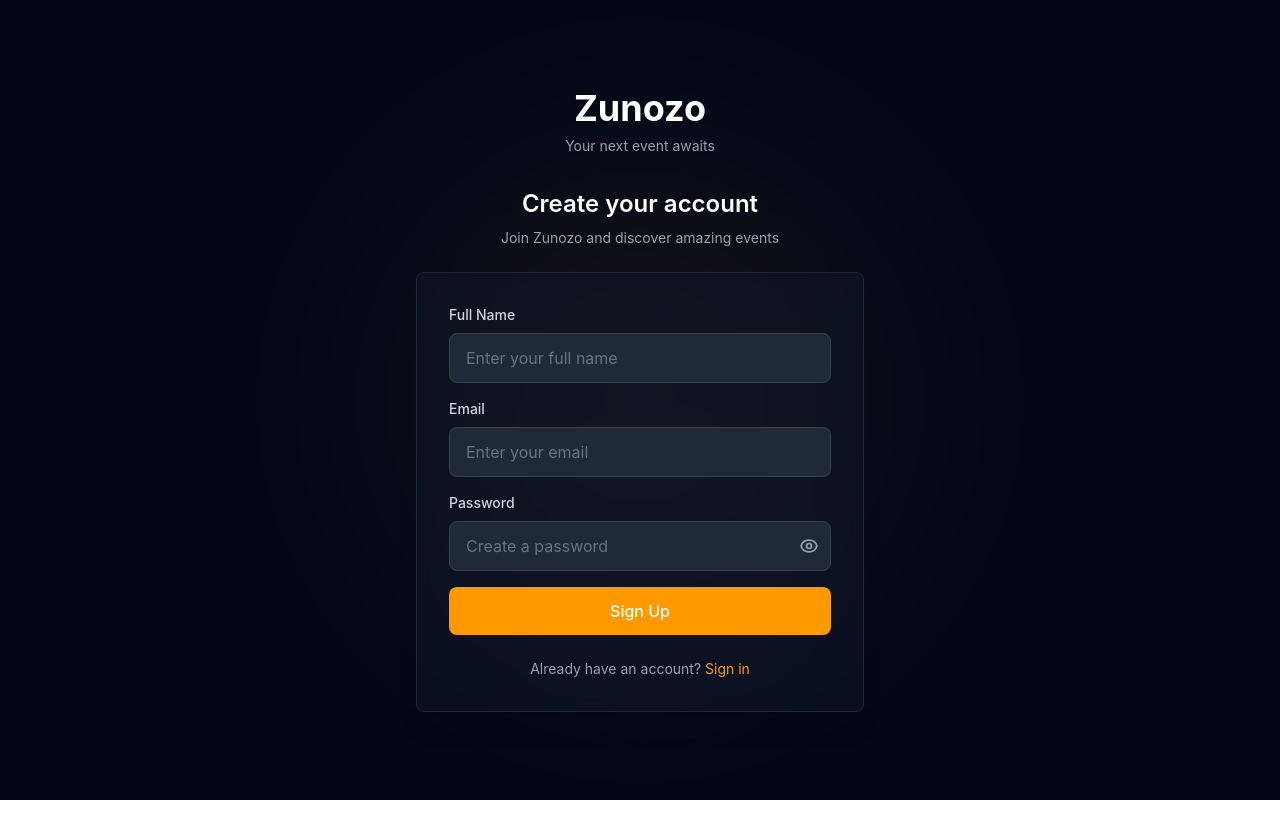
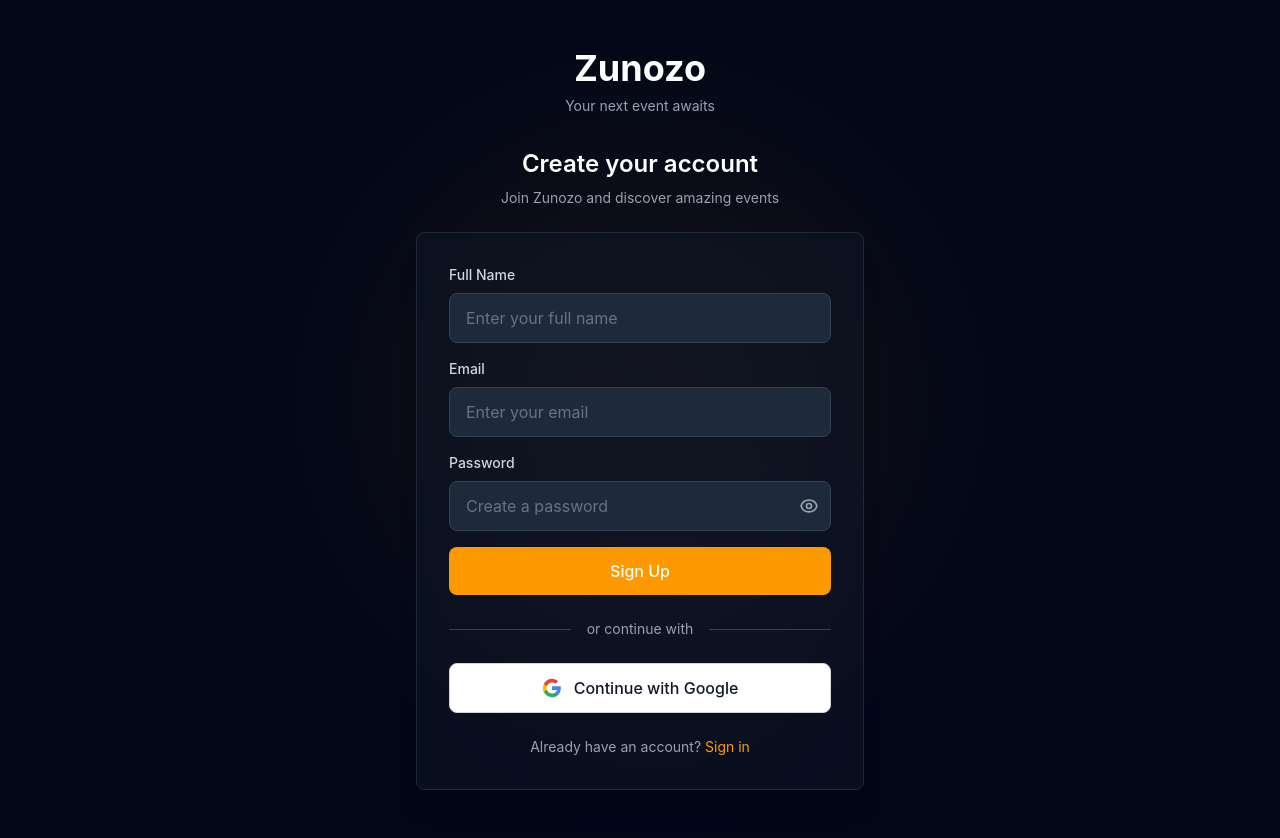
Before and after one commit to aarjav316-cloud/zunozo-frontend, a React app: page /signup in a window 1280 px wide. Before the commit the page ends 800 px from the top, so only its background shows below. Built offline with nearby package versions, Linux system fonts and the light colour scheme; the HTML template or start-up script is replaced by a standard one.

Commit message:
final auth

```diff
--- a/src/components/ui/GoogleButton.jsx
+++ b/src/components/ui/GoogleButton.jsx
@@ -1,9 +1,37 @@
-import React from 'react'
+import React from "react";
 
-function GoogleButton() {
+const GoogleButton = ({ onClick, children = "Continue with Google" }) => {
   return (
-    <div>GoogleButton</div>
-  )
-}
+    <button
+      type="button"
+      onClick={onClick}
+      className="w-full flex items-center justify-center gap-3 px-6 py-3 bg-white hover:bg-gray-50 text-gray-900 font-medium rounded-lg border border-gray-300 transition focus:outline-none focus:ring-2 focus:ring-gray-400 focus:ring-offset-2 focus:ring-offset-gray-900"
+    >
+      <svg
+        className="w-5 h-5"
+        viewBox="0 0 24 24"
+        xmlns="http://www.w3.org/2000/svg"
+      >
+        <path
+          d="M22.56 12.25c0-.78-.07-1.53-.2-2.25H12v4.26h5.92c-.26 1.37-1.04 2.53-2.21 3.31v2.77h3.57c2.08-1.92 3.28-4.74 3.28-8.09z"
+          fill="#4285F4"
+        />
+        <path
+          d="M12 23c2.97 0 5.46-.98 7.28-2.66l-3.57-2.77c-.98.66-2.23 1.06-3.71 1.06-2.86 0-5.29-1.93-6.16-4.53H2.18v2.84C3.99 20.53 7.7 23 12 23z"
+          fill="#34A853"
+        />
+        <path
+          d="M5.84 14.09c-.22-.66-.35-1.36-.35-2.09s.13-1.43.35-2.09V7.07H2.18C1.43 8.55 1 10.22 1 12s.43 3.45 1.18 4.93l2.85-2.22.81-.62z"
+          fill="#FBBC05"
+        />
+        <path
+          d="M12 5.38c1.62 0 3.06.56 4.21 1.64l3.15-3.15C17.45 2.09 14.97 1 12 1 7.7 1 3.99 3.47 2.18 7.07l3.66 2.84c.87-2.6 3.3-4.53 6.16-4.53z"
+          fill="#EA4335"
+        />
+      </svg>
+      {children}
+    </button>
+  );
+};
 
-export default GoogleButton
+export default GoogleButton;
--- a/src/pages/auth/SignInPage.jsx
+++ b/src/pages/auth/SignInPage.jsx
@@ -5,6 +5,7 @@
 import Input from "../../components/ui/Input";
 import PasswordInput from "../../components/ui/PasswordInput";
 import Button from "../../components/ui/Button";
+import GoogleButton from "../../components/ui/GoogleButton";
 import { signinUser } from "../../api/authApi";
 
 function SignInPage() {
@@ -33,6 +34,10 @@
     } finally {
       setLoading(false);
     }
+  };
+
+  const handleGoogleAuth = () => {
+    window.location.href = "http://localhost:5000/api/v1/auth/google";
   };
 
   return (
@@ -83,6 +88,14 @@
           </Button>
         </form>
 
+        <div className="my-6 flex items-center">
+          <div className="flex-1 border-t border-gray-700"></div>
+          <span className="px-4 text-sm text-gray-400">or continue with</span>
+          <div className="flex-1 border-t border-gray-700"></div>
+        </div>
+
+        <GoogleButton onClick={handleGoogleAuth} />
+
         <div className="mt-6 text-center text-sm text-gray-400">
           Don't have an account?{" "}
           <Link
--- a/src/pages/auth/SignUpPage.jsx
+++ b/src/pages/auth/SignUpPage.jsx
@@ -5,6 +5,7 @@
 import Input from "../../components/ui/Input";
 import PasswordInput from "../../components/ui/PasswordInput";
 import Button from "../../components/ui/Button";
+import GoogleButton from "../../components/ui/GoogleButton";
 import { signupUser } from "../../api/authApi";
 
 function SignUpPage() {
@@ -34,6 +35,10 @@
     } finally {
       setLoading(false);
     }
+  };
+
+  const handleGoogleAuth = () => {
+    window.location.href = "http://localhost:5000/api/v1/auth/google";
   };
 
   return (
@@ -86,6 +91,14 @@
           </Button>
         </form>
 
+        <div className="my-6 flex items-center">
+          <div className="flex-1 border-t border-gray-700"></div>
+          <span className="px-4 text-sm text-gray-400">or continue with</span>
+          <div className="flex-1 border-t border-gray-700"></div>
+        </div>
+
+        <GoogleButton onClick={handleGoogleAuth} />
+
         <div className="mt-6 text-center text-sm text-gray-400">
           Already have an account?{" "}
           <Link
```
